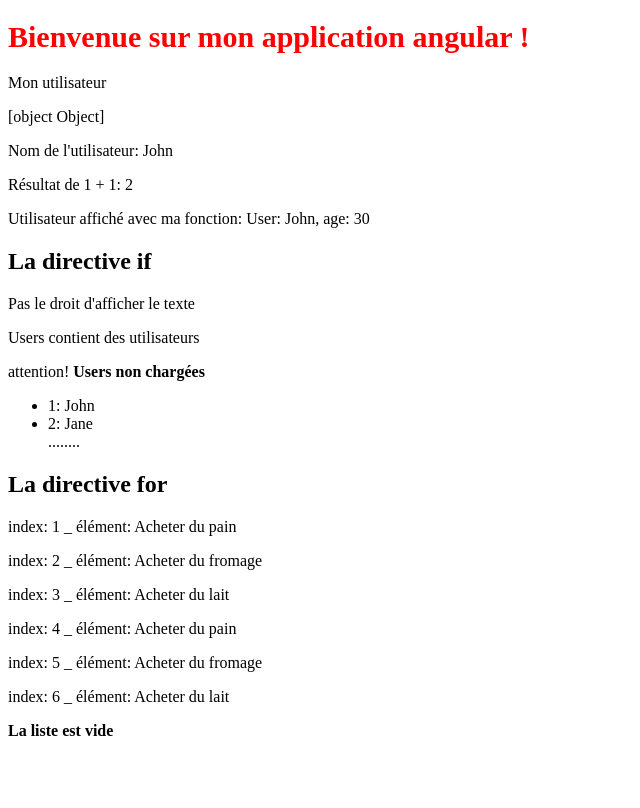
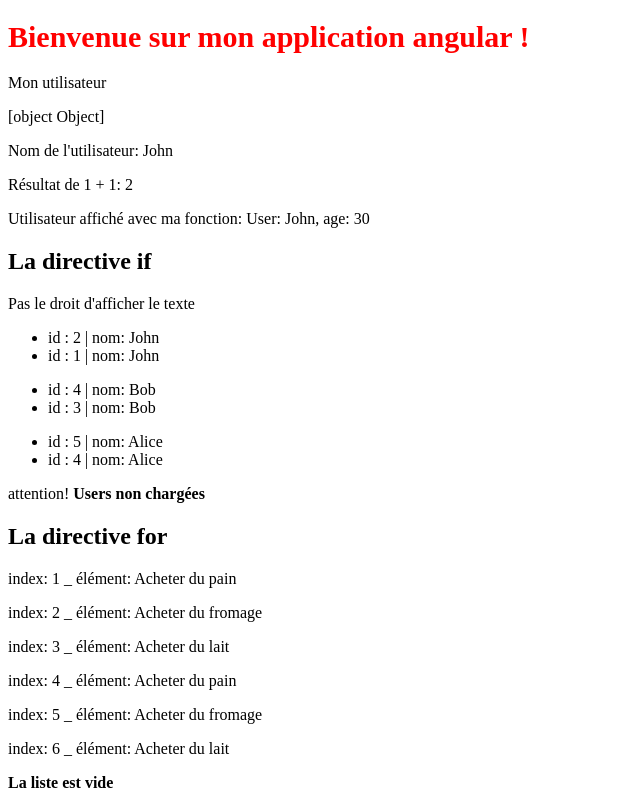
Before and after one commit to kevinLabarre/20250616_angular, an Angular app: page / in a window 1280 px wide. Shown: the whole page, without its empty margins (0-640 px from the left). Built offline with nearby package versions, Linux system fonts and the light colour scheme.

Commit message:
exemple directive @for sur une liste d'objets appliqué sur composant @if

```diff
--- a/src/app/components/directive-if/directive-if.component.html
+++ b/src/app/components/directive-if/directive-if.component.html
@@ -14,25 +14,31 @@
 
   <!-- Exemple avec un tableau qui a des users -->
   @if(users.length > 0){
-  <p>Users contient des utilisateurs</p>
+  @for(user of users ; track user.id ){
+  <ul>
+    <li>id : {{user.id + 1}} | nom: {{user.name}}</li>
+    <li>id : {{displayId(user.id)}} | nom: {{user.name}}</li>
+  </ul> }
   } @else() {
   <p>attention<strong>Users non chargées</strong></p>
   }
 
   <!-- Meme Exemple avec un tableau vide -->
   @if(usersEmpty.length > 0){
-  <p>Users contient des utilisateurs</p>
+
+
+  @for(user of users ; track user.id ){
+  <ul>
+    <li>id : {{user.id + 1}} | nom: {{user.name}}</li>
+    <li>id : {{displayId(user.id)}} | nom: {{user.name}}</li>
+  </ul>
+  }
   } @else() {
   <p>attention! <strong>Users non chargées</strong></p> }
 
 
 
-  <ul>
-    <li>1: John</li>
-    <li>2: Jane</li>
-    ........
 
-  </ul>
 
 
 
--- a/src/app/components/directive-if/directive-if.component.ts
+++ b/src/app/components/directive-if/directive-if.component.ts
@@ -12,11 +12,17 @@
 
   users = [
     { id: 1, name: 'John' },
-    { id: 2, name: 'Jane' },
     { id: 3, name: 'Bob' },
     { id: 4, name: 'Alice' },
   ];
 
   usersEmpty = [];
 
+  displayId(id: number) {
+    console.log("id", id)
+    return id
+  }
+
+
+
 }
```
